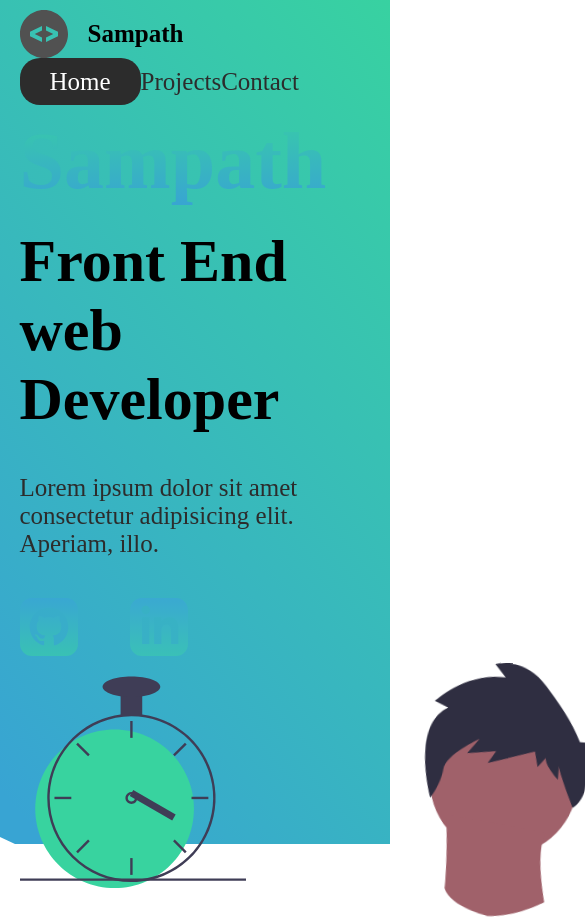
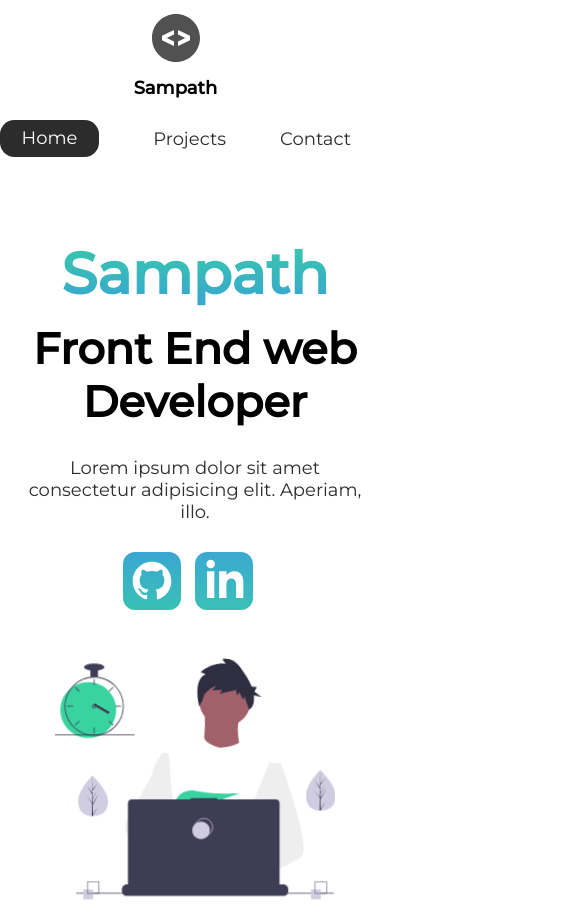
Before and after one commit to Sampathkumarvuradi/Portfolio, a plain HTML site: page index.html in a window 390 px wide. Shown: the top 917 px of the page, 585 px wide, since content can reach past the window. Drawn offline with Linux system fonts and the light colour scheme.

Commit message:
Added mobile frendly features

```diff
--- a/index.html
+++ b/index.html
@@ -5,6 +5,9 @@
     <meta name="description" content="Sampath is a Front end web developer.">
     <meta name="robots" content="index, follow">
     <meta name="viewport" content="width=device-width, initial-scale=1.0">
+    <link rel="preconnect" href="https://fonts.googleapis.com">
+    <link rel="preconnect" href="https://fonts.gstatic.com" crossorigin>
+    <link href="https://fonts.googleapis.com/css2?family=Montserrat:wght@400;500&display=swap" rel="stylesheet">
     <link rel="stylesheet" href="./styles/style.css">
     <title>Sampath | Web Developer</title>
 </head>
--- a/styles/_global.scss
+++ b/styles/_global.scss
@@ -8,7 +8,9 @@
 html{
     font-size: 62.5%;
 }
-
+body{
+    font-family: 'Montserrat', sans-serif;
+}
 h1{
     font-size: $header1;
 }
--- a/styles/style.scss
+++ b/styles/style.scss
@@ -15,4 +15,56 @@ $grey-text: #2c2c2c;
 }
 
 @import "./global";
-@import "./intro"
+@import "./intro";
+
+
+@media screen and (max-width: 1332px){
+    html{
+        font-size: 53%;
+    }
+    .splash{
+        display: none;
+    }
+    svg{
+        width: 80%;
+    }
+    nav{
+        width: 90%;
+    }
+}
+
+@media screen and (max-width: 754px){
+    html{
+        font-size: 45%;
+    }
+    svg{
+        height: 60%;
+    }
+    .main-head{
+        width: 100%;
+    }
+    nav{
+        .logo{
+            @include flex(center, center, column);
+            flex: 1 1 20rem;
+            margin-top: 2rem;
+        }
+        ul{
+            flex: 1 1 60rem;
+            margin: 2rem 0rem;
+        }
+    }
+    .intro-text{
+        margin-top: 5rem;
+        text-align: center;
+    }
+    .intro-images{
+        text-align: center;
+    }
+    .intro-social{
+        @include flex(center, center, row);
+        a{
+            margin-right: 2rem;
+        }
+    }
+}
```
Also changed, not shown: styles/style.css, 1 other file.
